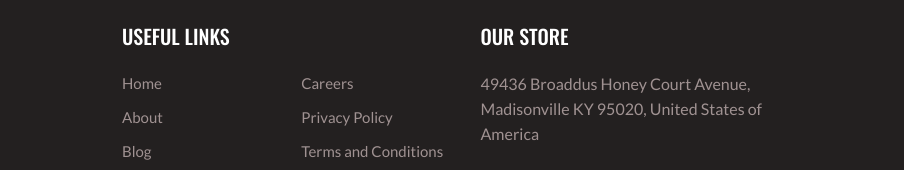
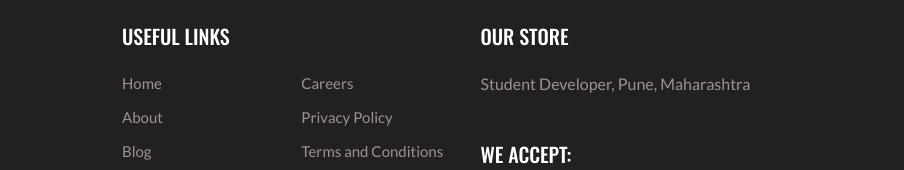
Before and after one commit to kalpchobisa/frtproject, a plain HTML site: page index.html in a window 1280 px wide. Shown: the part 6309-6479 px from the top of the page, 376-1280 px from the left. Drawn offline with nearby package versions, Linux system fonts and the light colour scheme.

Commit message:
3nd commit

```diff
--- a/index.html
+++ b/index.html
@@ -1002,7 +1002,7 @@
                           </div>
                           <div class="sub-two-right">
                               <h6>Our Store</h6>
-                              <p class="mb-5">49436 Broaddus Honey Court Avenue, Madisonville KY 95020, United States of America</p>
+                              <p class="mb-5">Student Developer, Pune, Maharashtra</p>
 
                               <h6>We accept:</h6>
                               <ul>
```
